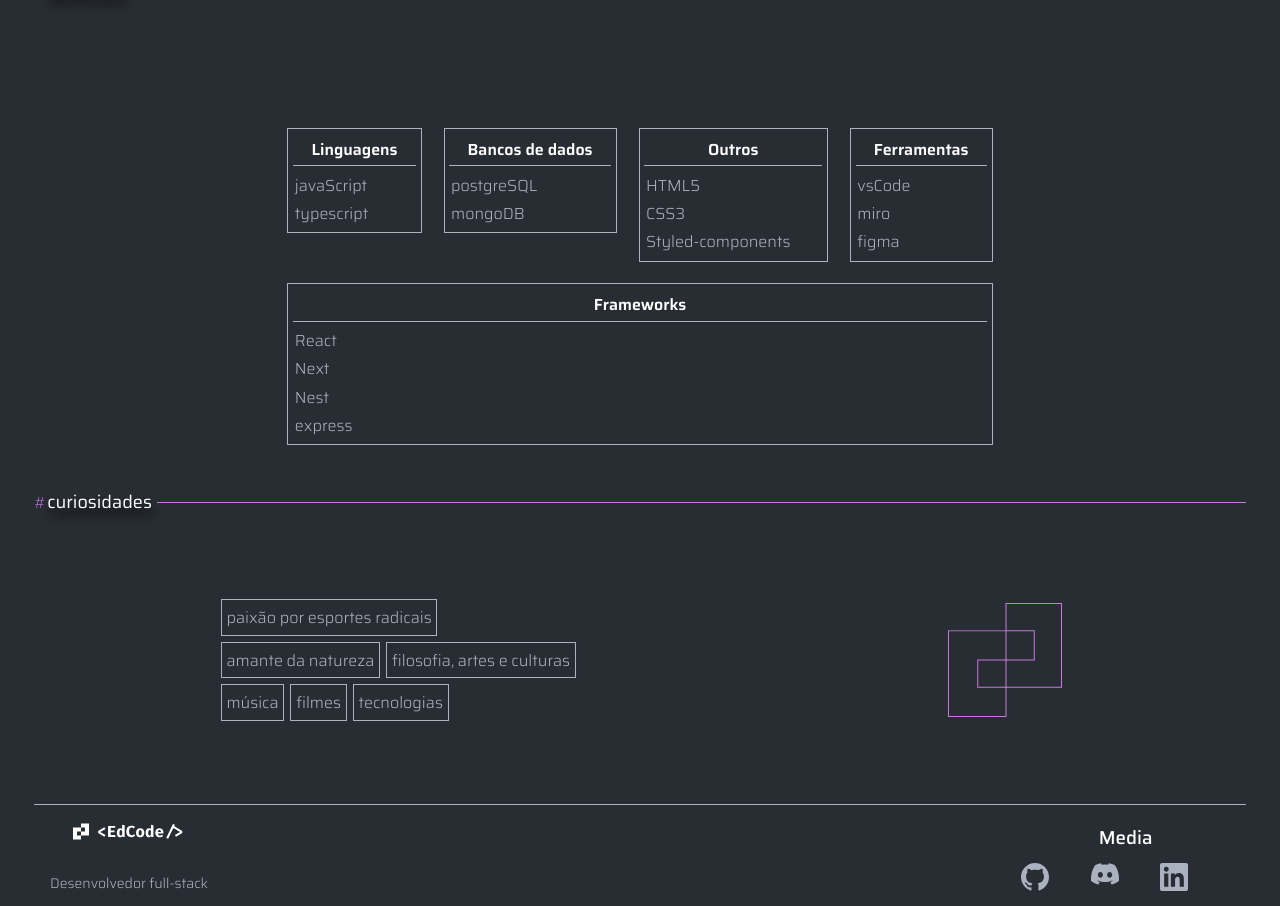
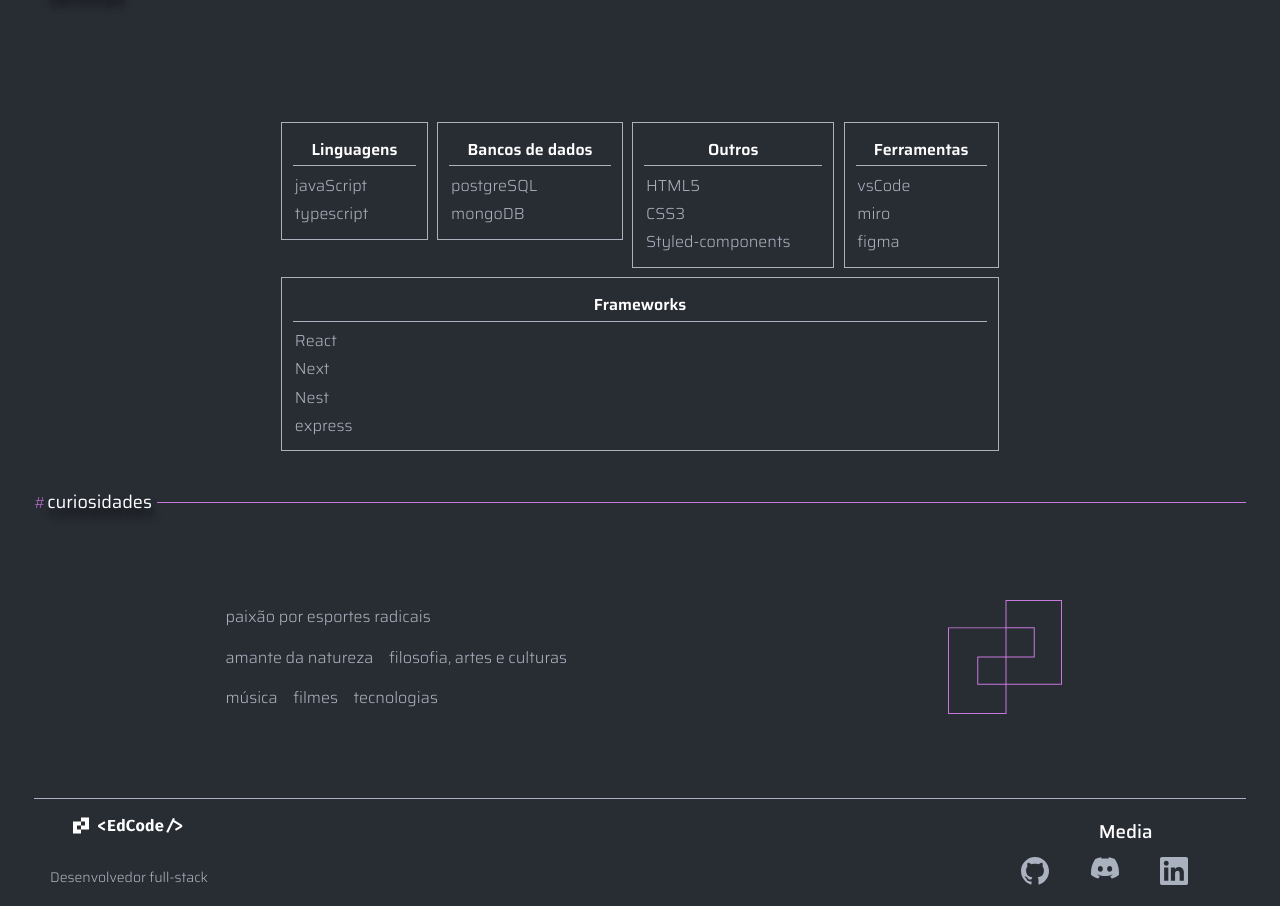
Before and after one commit to edfragoso/portfolio, a Next.js app in the folder new-portfolio/: page /about in a window 1280 px wide. Shown: the part 748-1654 px from the top of the page. Built offline with nearby package versions, Linux system fonts and the light colour scheme.

Commit message:
style: refactor style border

```diff
--- a/new-portfolio/src/components/common/styles/skillSectionStyle.ts
+++ b/new-portfolio/src/components/common/styles/skillSectionStyle.ts
@@ -76,6 +76,7 @@ export const BoxSkill = styled.article`
   margin: 0.3rem;
   padding: 0.2rem;
   flex-grow: 1;
+  border: solid 1px var(--second-color);
 
   @media (max-width: ${(props) => props.theme.tableBreakpoint}) {
     flex: 0 10px 140px;
@@ -99,7 +100,6 @@ export const StyleDiv = styled.div`
   flex-direction: column;
   color: var(--second-color);
   font-weight: 300;
-  border: solid 1px var(--second-color);
   margin: 3px;
   padding: 0.3rem;
 
```
